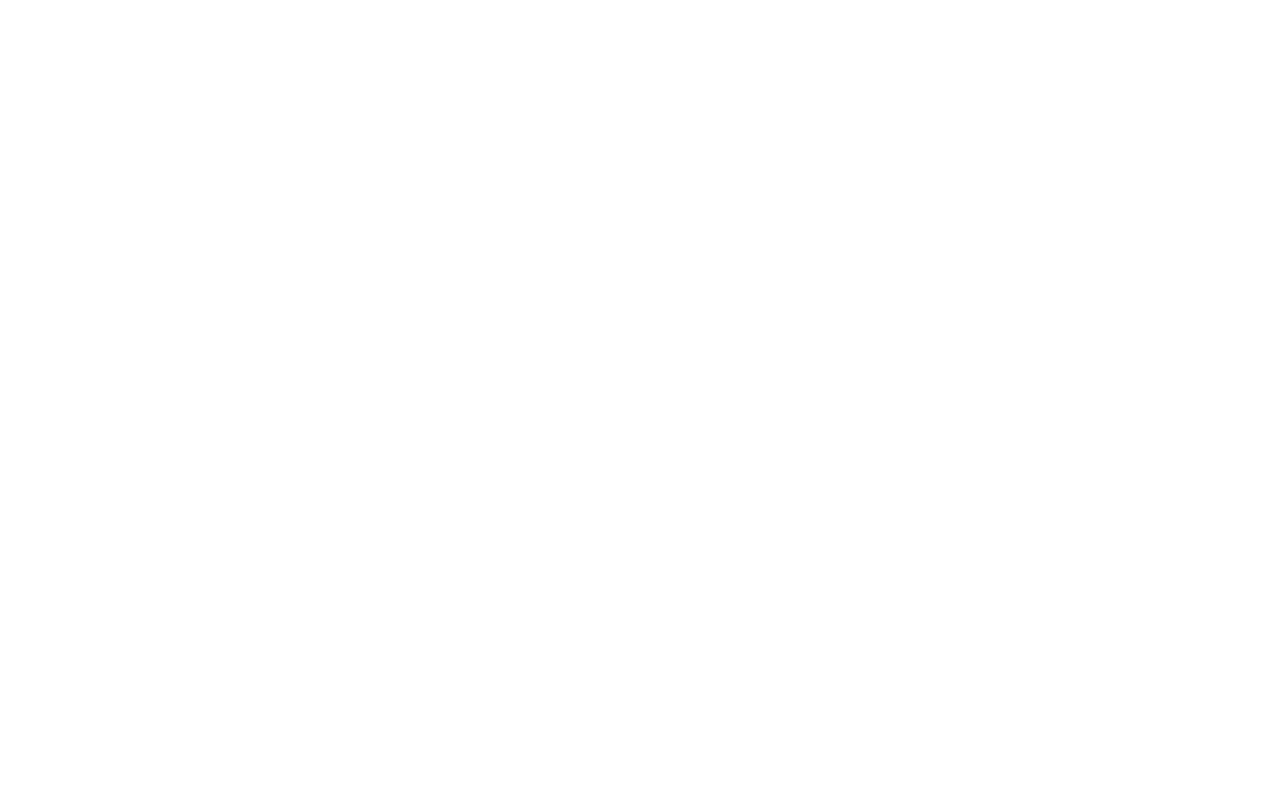
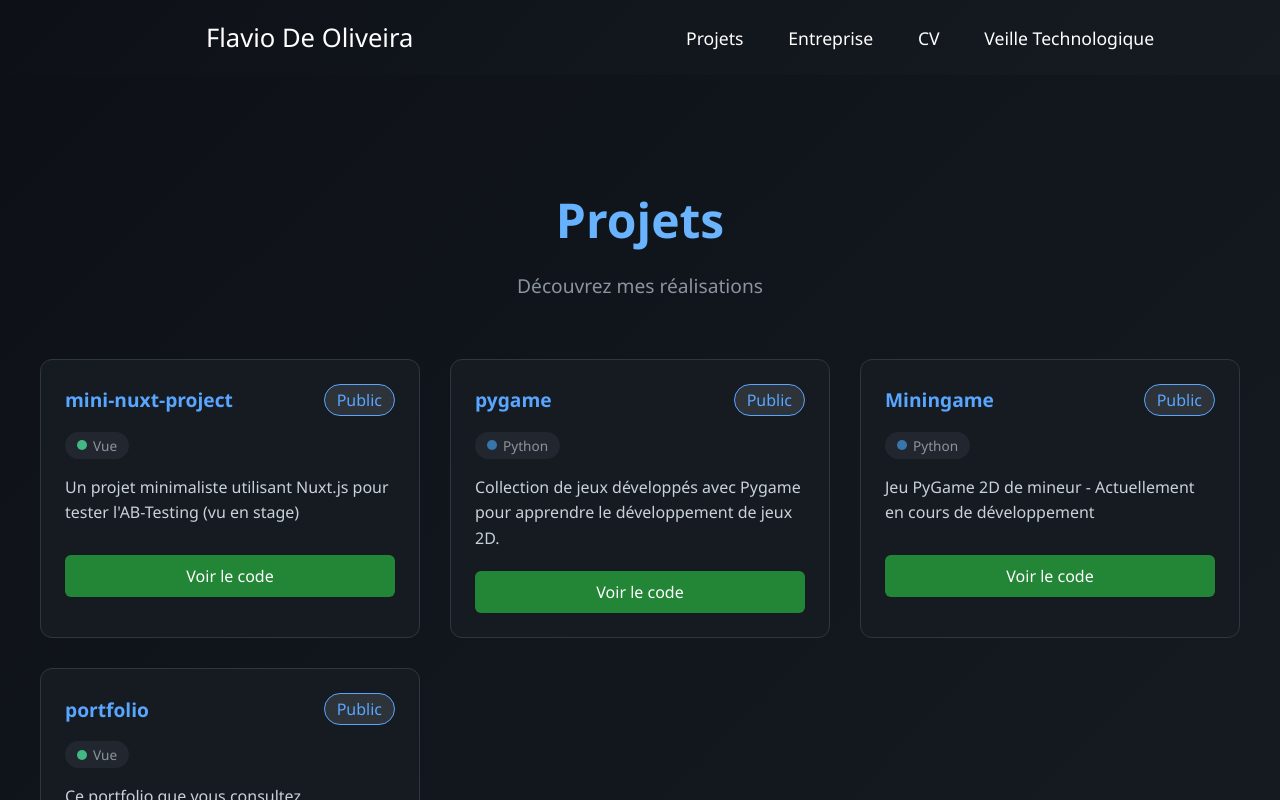
Before and after one commit to flaviodlv/portfolio, a Nuxt app: page /projets in a window 1280 px wide. Before the commit this address had no page. Shown: the top 800 px of the page. Built offline with nearby package versions, Linux system fonts and the light colour scheme.

Commit message:
new commits

```diff
--- /dev/null
+++ b/layouts/default.vue
@@ -0,0 +1,76 @@
+<template>
+  <div>
+    <nav class="navbar">
+      <div class="navbar-brand">
+        <NuxtLink to="/">Flavio De Oliveira</NuxtLink>
+      </div>
+      <ul class="navbar-links">
+        <li>
+          <NuxtLink to="/projets">Projets</NuxtLink>
+        </li>
+        <li>
+          <NuxtLink to="/entreprise">Entreprise</NuxtLink>
+        </li>
+        <li>
+          <NuxtLink to="/cv">CV</NuxtLink>
+        </li>
+        <li>
+          <NuxtLink to="/veille">Veille Technologique</NuxtLink>
+        </li>
+      </ul>
+    </nav>
+  </div>
+  <slot />
+</template>
+
+<script setup></script>
+
+<style>
+html,
+body {
+  margin: 0;
+  padding: 0;
+}
+
+* {
+  font-family: "Segoe UI", Tahoma, Geneva, Verdana, sans-serif;
+}
+
+.navbar {
+  display: flex;
+  align-items: center;
+  justify-content: space-around;
+  background: linear-gradient(135deg, #0d1117 0%, #161b22 100%);
+  padding: 0.6rem;
+  position: relative;
+}
+
+.navbar-brand a {
+  color: #fff;
+  font-size: 1.6rem;
+  text-decoration: none;
+  margin-left: 5rem;
+  transition: color 0.3s;
+}
+
+.navbar-brand a:hover {
+  color: #58a6ff;
+}
+
+.navbar-links {
+  display: flex;
+  gap: 2.8rem;
+  list-style: none;
+}
+
+.navbar-links li a {
+  color: #fff;
+  text-decoration: none;
+  font-size: 1.1rem;
+  transition: color 0.3s;
+}
+
+.navbar-links li a:hover {
+  color: #58a6ff;
+}
+</style>
--- /dev/null
+++ b/pages/cv.vue
@@ -0,0 +1,13 @@
+<template>
+    <div>
+        cv
+    </div>
+</template>
+
+<script setup>
+
+</script>
+
+<style lang="scss" scoped>
+
+</style>
--- /dev/null
+++ b/pages/entreprise.vue
@@ -0,0 +1,13 @@
+<template>
+    <div>
+        entreprise
+    </div>
+</template>
+
+<script setup>
+
+</script>
+
+<style lang="scss" scoped>
+
+</style>
--- /dev/null
+++ b/pages/projets.vue
@@ -0,0 +1,257 @@
+<template>
+    <div class="projects-page">
+        <div class="container">
+            <h1 class="page-title">Projets</h1>
+            <p class="page-subtitle">Découvrez mes réalisations</p>
+
+            <div class="projects-grid">
+                <div class="project-card">
+                    <div class="project-header">
+                        <h2 class="project-title">mini-nuxt-project</h2>
+                        <span class="badge">Public</span>
+                    </div>
+                    <div class="project-tech">
+                        <span class="tech-badge vue">
+                            <span class="tech-dot"></span>
+                            Vue
+                        </span>
+                    </div>
+                    <p class="project-description">
+                        Un projet minimaliste utilisant Nuxt.js pour tester l'AB-Testing (vu en stage)
+                    </p>
+                    <div class="project-links">
+                        <a target="_blank" href="https://github.com/flaviodlv/mini-nuxt-project" class="btn-link">Voir le code</a>
+                    </div>
+                </div>
+
+                <div class="project-card">
+                    <div class="project-header">
+                        <h2 class="project-title">pygame</h2>
+                        <span class="badge">Public</span>
+                    </div>
+                    <div class="project-tech">
+                        <span class="tech-badge python">
+                            <span class="tech-dot"></span>
+                            Python
+                        </span>
+                    </div>
+                    <p class="project-description">
+                        Collection de jeux développés avec Pygame pour apprendre le développement de jeux 2D.
+                    </p>
+                    <div class="project-links">
+                        <a target="_blank" href="https://github.com/flaviodlv/pygame" class="btn-link">Voir le code</a>
+
+                    </div>
+                </div>
+
+                <div class="project-card">
+                    <div class="project-header">
+                        <h2 class="project-title">Miningame</h2>
+                        <span class="badge">Public</span>
+                    </div>
+                    <div class="project-tech">
+                        <span class="tech-badge python">
+                            <span class="tech-dot"></span>
+                            Python
+                        </span>
+                    </div>
+                    <p class="project-description">
+                        Jeu PyGame 2D de mineur - Actuellement en cours de développement
+                    </p>
+                    <div class="project-links">
+                        <a target="_blank" href="https://github.com/flaviodlv/Miningame" class="btn-link">Voir le code</a>
+                    </div>
+                </div>
+
+                <div class="project-card">
+                    <div class="project-header">
+                        <h2 class="project-title">portfolio</h2>
+                        <span class="badge">Public</span>
+                    </div>
+                    <div class="project-tech">
+                        <span class="tech-badge vue">
+                            <span class="tech-dot"></span>
+                            Vue
+                        </span>
+                    </div>
+                    <p class="project-description">
+                        Ce portfolio que vous consultez actuellement, développé avec Nuxt.js et Vue 3.
+                    </p>
+                    <div class="project-links">
+                        <a target="_blank" href="https://github.com/flaviodlv/portfolio" class="btn-link">Voir le code</a>
+                    </div>
+                </div>
+            </div>
+        </div>
+    </div>
+</template>
+
+<script>
+definePageMeta({
+    layouts: 'default'
+})
+</script>
+
+<style lang="scss" scoped>
+.projects-page {
+    min-height: 100vh;
+    background: linear-gradient(135deg, #0d1117 0%, #161b22 100%);
+    padding: 80px 20px 40px;
+}
+
+.container {
+    max-width: 1200px;
+    margin: 0 auto;
+}
+
+.page-title {
+    font-size: 3rem;
+    font-weight: 700;
+    color: #fff;
+    text-align: center;
+    margin-bottom: 10px;
+    background: linear-gradient(135deg, #58a6ff 0%, #79c0ff 100%);
+    -webkit-background-clip: text;
+    -webkit-text-fill-color: transparent;
+    background-clip: text;
+}
+
+.page-subtitle {
+    text-align: center;
+    color: #8b949e;
+    font-size: 1.2rem;
+    margin-bottom: 60px;
+}
+
+.projects-grid {
+    display: grid;
+    grid-template-columns: repeat(auto-fill, minmax(320px, 1fr));
+    gap: 30px;
+}
+
+.project-card {
+    background: #161b22;
+    border: 1px solid #30363d;
+    border-radius: 12px;
+    padding: 24px;
+    transition: all 0.3s ease;
+
+    &:hover {
+        transform: translateY(-5px);
+        border-color: #58a6ff;
+        box-shadow: 0 8px 30px rgba(88, 166, 255, 0.15);
+    }
+}
+
+.project-header {
+    display: flex;
+    justify-content: space-between;
+    align-items: center;
+    margin-bottom: 16px;
+}
+
+.project-title {
+    font-size: 1.2rem;
+    font-weight: 600;
+    color: #58a6ff;
+    margin: 0;
+}
+
+.badge {
+    padding: 4px 12px;
+    background: rgba(255, 255, 255, 0.1);
+    border: 1px solid #58a6ff;
+    border-radius: 20px;
+    font-size: 1rem;
+    color: #58a6ff;
+    font-weight: 500;
+}
+
+.project-tech {
+    display: flex;
+    gap: 10px;
+    margin-bottom: 16px;
+}
+
+.tech-badge {
+    display: flex;
+    align-items: center;
+    gap: 6px;
+    padding: 4px 12px;
+    background: rgba(139, 148, 158, 0.1);
+    border-radius: 16px;
+    font-size: 0.85rem;
+    color: #8b949e;
+
+    &.vue {
+        .tech-dot {
+            background: #42b883;
+        }
+    }
+
+    &.python {
+        .tech-dot {
+            background: #3776ab;
+        }
+    }
+}
+
+.tech-dot {
+    width: 10px;
+    height: 10px;
+    border-radius: 50%;
+}
+
+.project-description {
+    color: #c9d1d9;
+    line-height: 1.6;
+    margin-bottom: 20px;
+    min-height: 60px;
+}
+
+.project-links {
+    display: flex;
+    gap: 12px;
+}
+
+.btn-link {
+    flex: 1;
+    padding: 10px 20px;
+    background: #238636;
+    color: #fff;
+    text-decoration: none;
+    border-radius: 6px;
+    text-align: center;
+    font-weight: 500;
+    transition: all 0.2s ease;
+
+    &:hover {
+        background: #2ea043;
+    }
+
+    &.secondary {
+        background: transparent;
+        border: 1px solid #30363d;
+        color: #c9d1d9;
+
+        &:hover {
+            border-color: #58a6ff;
+            color: #58a6ff;
+        }
+    }
+}
+
+@media (max-width: 768px) {
+    .page-title {
+        font-size: 2rem;
+    }
+
+    .projects-grid {
+        grid-template-columns: 1fr;
+    }
+
+    .projects-page {
+        padding: 60px 15px 30px;
+    }
+}
+</style>
--- /dev/null
+++ b/pages/veille.vue
@@ -0,0 +1,12 @@
+<template>
+    <div>
+
+    </div>
+</template>
+
+<script>
+definePageMeta({
+    layouts: 'default'
+})
+</script>
+<style lang="scss" scoped></style>
```
Also changed, not shown: eslint.config.js (added, +9 -0 lines).
